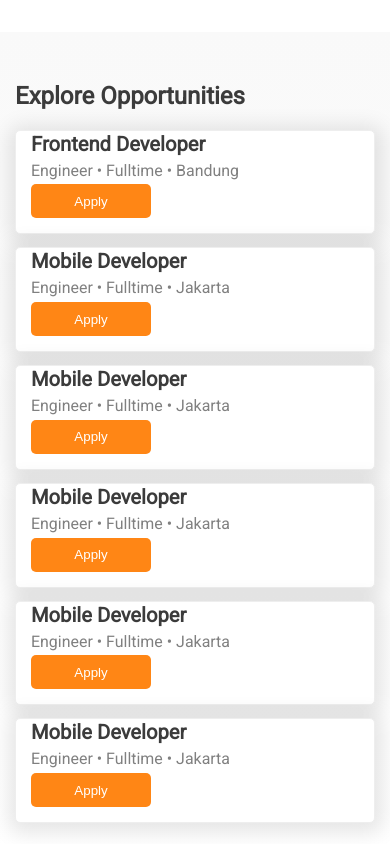
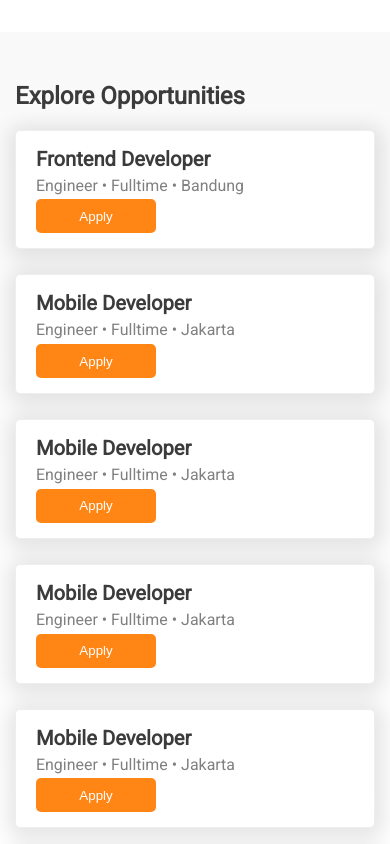
Before and after one commit to risyana/kulina-frontend, a React (Create React App) app: page / in a window 390 px wide. Shown: the part 1120-1964 px from the top of the page. Built offline with nearby package versions, Linux system fonts and the light colour scheme.

Commit message:
fix padding in 'Job' component when the width is less then 900px

```diff
--- a/src/style/style.css
+++ b/src/style/style.css
@@ -275,8 +275,7 @@ footer.App-footer {
     flex-direction: column;
     justify-content: flex-start;
     align-items: flex-start;
-    padding: 0 10px 15px 15px;
-    margin-bottom: 13px; }
+    padding: 15px 25px 15px 20px; }
     .Job button {
       height: 34px; }
 
--- a/src/style/style.scss
+++ b/src/style/style.scss
@@ -417,8 +417,7 @@ footer.App-footer {
     flex-direction: column;
     justify-content: flex-start;
     align-items: flex-start;
-    padding: 0 10px 15px 15px;
-    margin-bottom: 13px;
+    padding: 15px 25px 15px 20px;
 
     button {
       height: 34px;
```
